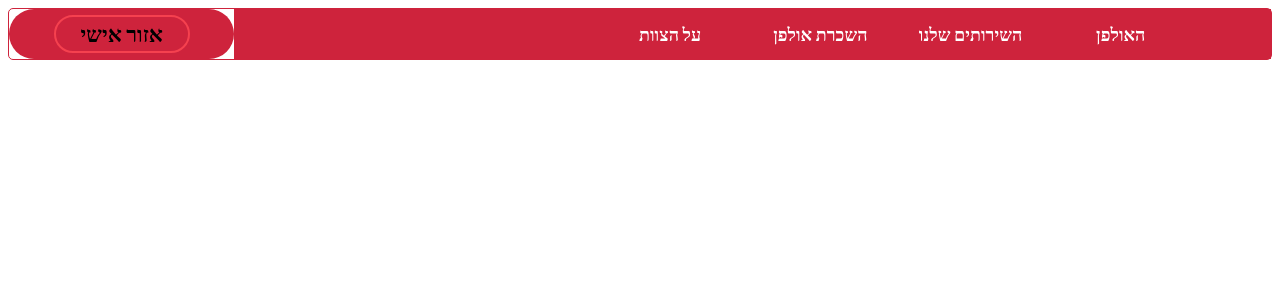
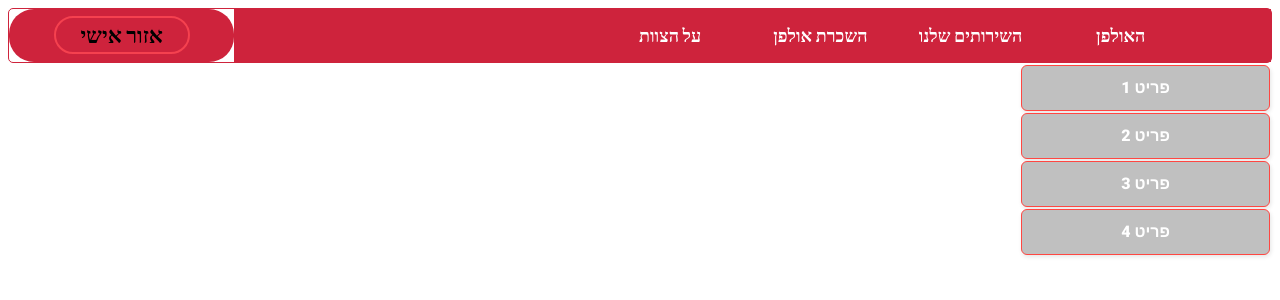
Before and after one commit to matantsour/DynamicS, a Django app: page / in a window 1280 px wide. Shown: the top 300 px of the page. Run offline with Django 3.2, Linux system fonts and the light colour scheme.

Commit message:
update navigator buttons

```diff
--- a/templates/base.html
+++ b/templates/base.html
@@ -1,8 +1,43 @@
 {% load static %}
 
-<!DOCTYPE html>
 <html lang="en">
 <head>
+<style>
+   .button-24 {
+      width: 100%;
+      background: #C0C0C0;
+      border: 1px solid #FF4742;
+      border-radius: 6px;
+      box-shadow: rgba(0, 0, 0, 0.1) 1px 2px 4px;
+      box-sizing: border-box;
+      color: #FFFFFF;
+      cursor: pointer;
+      display: inline-block;
+      font-family: nunito,roboto,proxima-nova,"proxima nova",sans-serif;
+      font-size: 16px;
+      font-weight: 800;
+      outline: 0;
+      padding: 12px 14px;
+      text-align: center;
+      text-rendering: geometricprecision;
+      text-transform: none;
+      user-select: none;
+      -webkit-user-select: none;
+      touch-action: manipulation;
+      vertical-align: middle;
+   }
+
+   .button-24:hover,
+   .button-24:active {
+   background-color: initial;
+   background-position: 0 0;
+   color: #FF4742;
+   }
+
+   .button-24:active {
+   opacity: .5;
+   }
+</style>
     <meta charset="UTF-8">
     <meta http-equiv="X-UA-Compatible" content="IE=edge">
     <meta name="viewport" content="width=device-width, initial-scale=1.0">
@@ -15,7 +50,8 @@
 </head>
 <body>
 
-    <table id="first_table" style="border: 1px solid #CE233C; border-radius: 5px; width: 100%; height: 100%; " dir="rtl" align="center" cellspacing="0" cellpadding="0">
+
+      <table id="first_table" style="border: 1px solid #CE233C; border-radius: 5px; width: 100%; height: 7%; " dir="rtl" align="center" cellspacing="0" cellpadding="0">
         <tr style="background-color: #CE233C">
            <th id="first_row" style="width: 5%">
            </th>
@@ -36,11 +72,28 @@
            <th  id="first_row" style="width: 12%">
            </th>
            <th id="first_row" style="border-radius:25px;width: 15%; font-family: Assistant; height: 50px;">
-              <table style="border: 2px solid #F5414F; border-radius: 50px; 100%; height: 70%" align="center">
+              <table style="border: 2px solid #F5414F; border-radius: 50px; 100%; height: 7%" align="center">
                  <tr>
                     <td style="font-size: 22px;font-weight:bold">&nbsp;&nbsp;&nbsp;&nbsp;&nbsp;אזור אישי&nbsp;&nbsp;&nbsp;&nbsp;&nbsp; </td>
                  </tr>
-              </table>
+               </table>
+      </table>
+      <table align="right" cellpadding="2" style="text-align: center; width: 20%; height: 20%;">
+         <tr>
+            <td class='button-24'>פריט 1</td>
+         </tr>
+         <tr>
+            <td class='button-24'>פריט 2</td>
+         </tr>
+         <tr>
+            <td class='button-24'>פריט 3</td>
+         </tr>
+         <tr>
+            <td class='Button-24'>פריט 4</td>
+         </tr>
+      </table>
+
+
 
 </body>
 </html>
```
Also changed, not shown: studio/templates/studio/index.html (line endings or trailing spaces).
